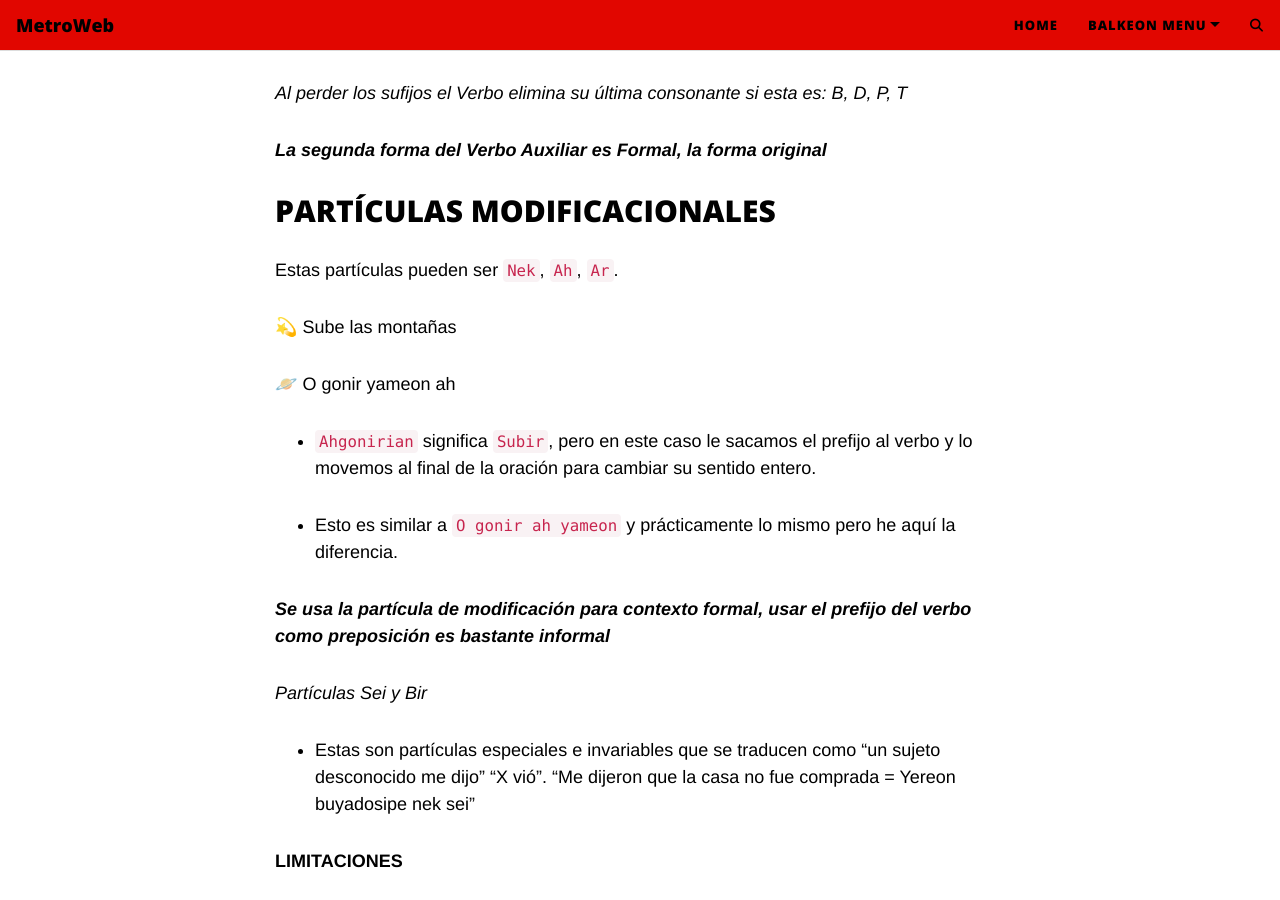
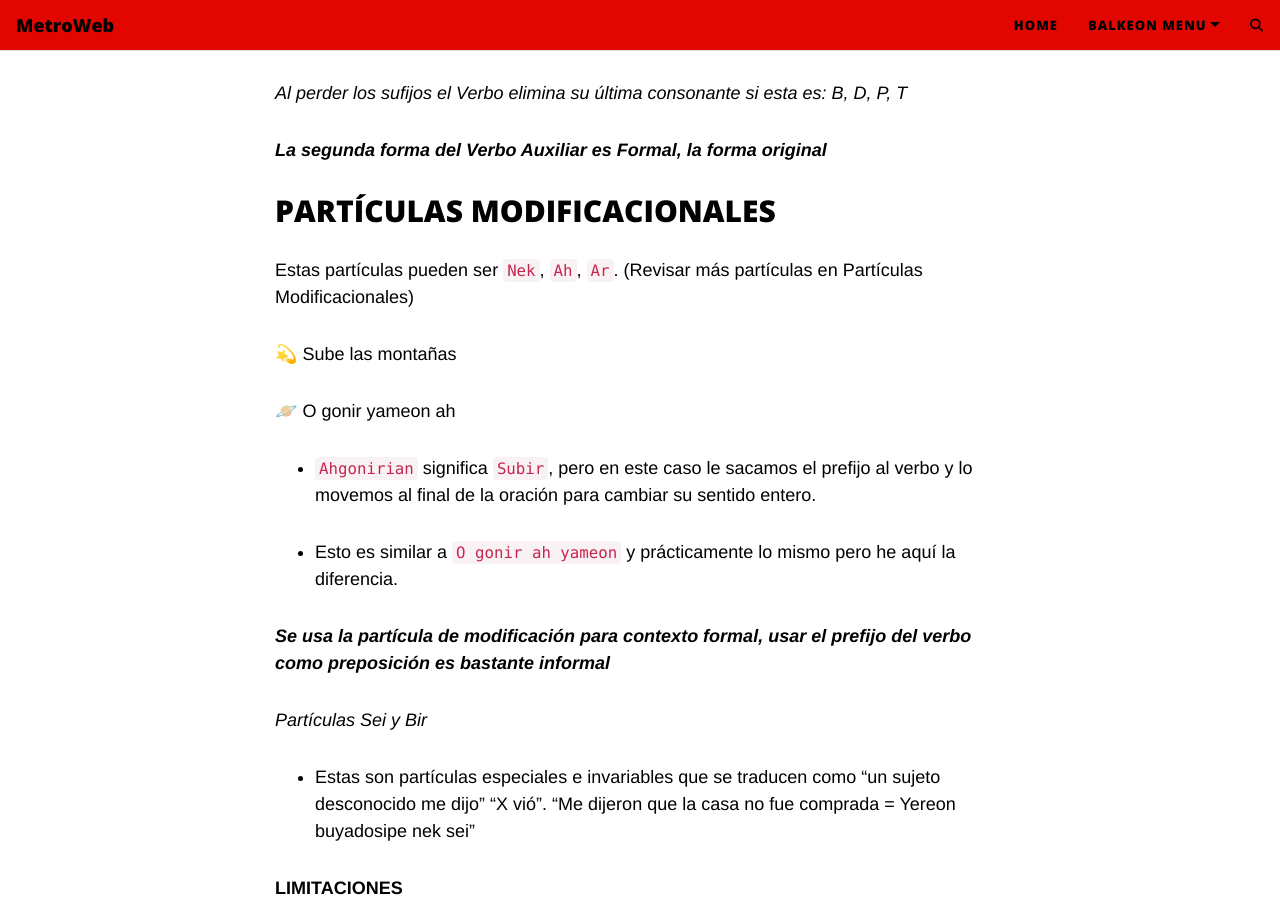
Before and after one commit to MetroManSR/MetroWeb1, a Jekyll site: the page built from balkeon/grammar/sentences.md, in a window 1280 px wide and 900 px high, scrolled down 1519 px. Built offline with Jekyll 4.4.1, drawn with Linux system fonts in a browser that asks for light colours; our own code applies the rules of GitHub Pages for plain Markdown files; comment, search, counter and statistics services are not loaded.

Commit message:
Placeholder en sentences.md

```diff
--- a/balkeon/grammar/sentences.md
+++ b/balkeon/grammar/sentences.md
@@ -44,11 +44,9 @@ Lo básico de las frases en Balkeon es que estas están configuradas en SVO (fra
 
 ***La segunda forma del Verbo Auxiliar es Formal, la forma original***
 
-
-
 ## PARTÍCULAS MODIFICACIONALES
 
-Estas partículas pueden ser `Nek`, `Ah`, `Ar`.
+Estas partículas pueden ser `Nek`, `Ah`, `Ar`. (Revisar más partículas en Partículas Modificacionales)
 
 💫 Sube las montañas
 
```
